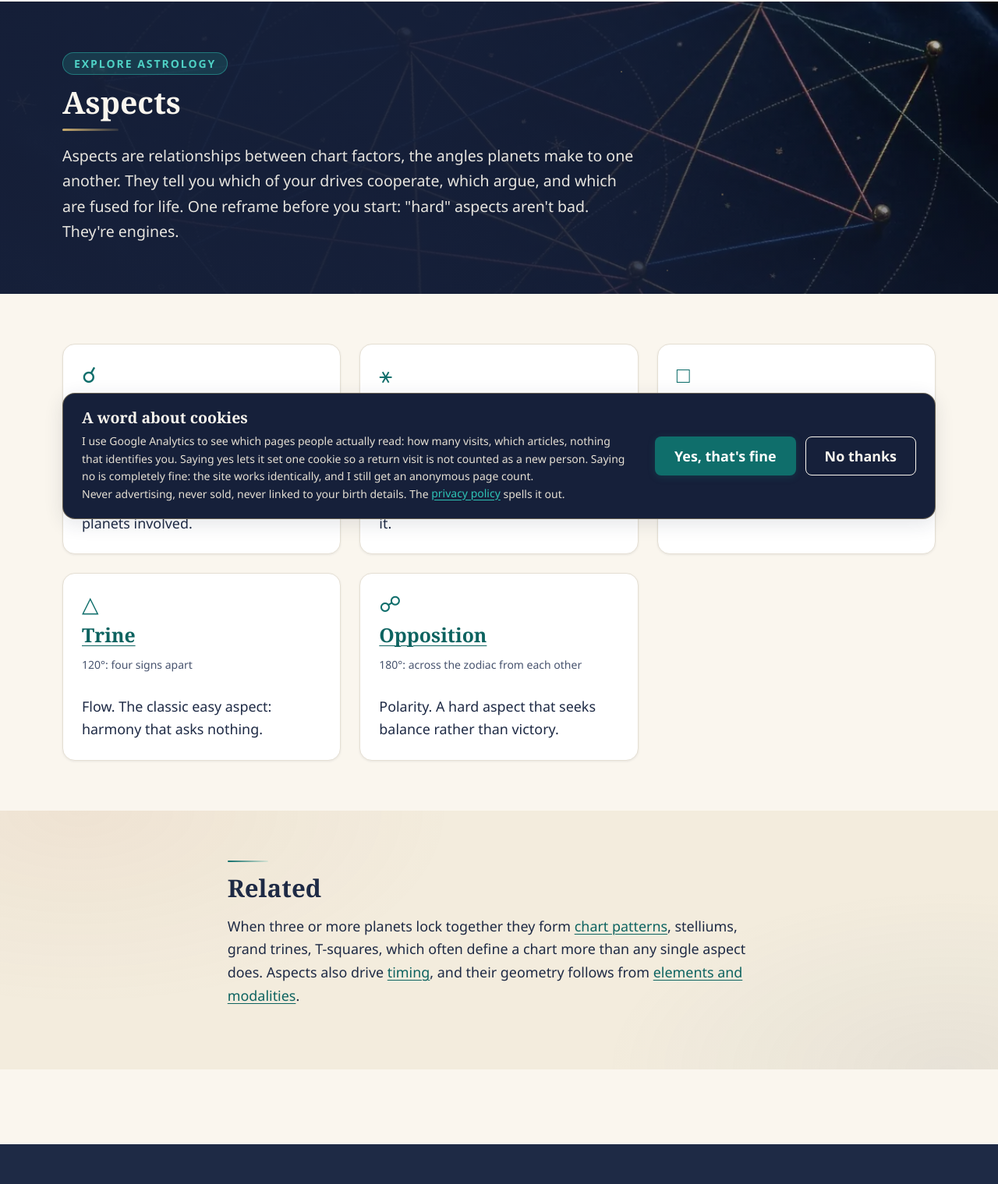
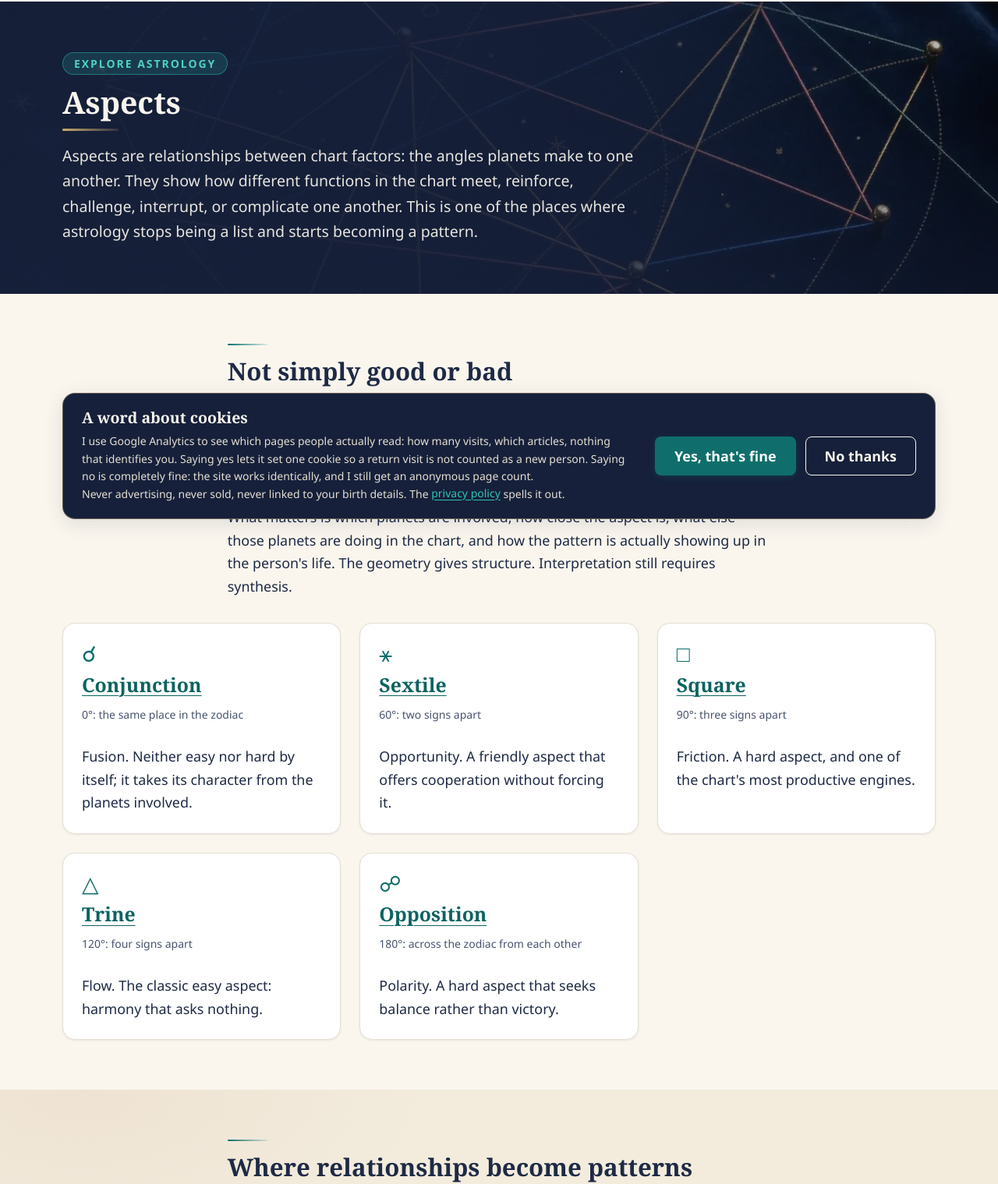
Before and after one commit to Shanenh22/MoLumenSite, an Astro site: page /explore/aspects in a window 1280 px wide. Shown: the part 118-1637 px from the top of the page at 78% size. Built offline with nearby package versions, Linux system fonts and the light colour scheme; Astro itself is replaced by a stand-in of ours; no server answers.

Commit message:
Refine aspects hub for relational interpretation

```diff
--- a/src/pages/explore/aspects/index.astro
+++ b/src/pages/explore/aspects/index.astro
@@ -10,8 +10,8 @@ const crumbs = [
 ---
 
 <BaseLayout
-  title="Aspects. The geometry of the chart"
-  description="Aspects are meaningful angles between planets: conjunction, sextile, square, trine, opposition. Learn what each one means, and why 'hard' aspects build your best skills."
+  title="Aspects. Relationships within the chart"
+  description="Aspects are meaningful angular relationships between planets. Learn conjunctions, sextiles, squares, trines, and oppositions without reducing them to good or bad."
   path="/explore/aspects/"
   breadcrumbs={crumbs}
 >
@@ -22,9 +22,10 @@ const crumbs = [
       <p class="eyebrow">Explore Astrology</p>
       <h1>Aspects</h1>
       <p class="lede">
-        Aspects are relationships between chart factors, the angles planets make to one another.
-        They tell you which of your drives cooperate, which argue, and which are fused for life.
-        One reframe before you start: "hard" aspects aren't bad. They're engines.
+        Aspects are relationships between chart factors: the angles planets make to one another.
+        They show how different functions in the chart meet, reinforce, challenge, interrupt, or
+        complicate one another. This is one of the places where astrology stops being a list and
+        starts becoming a pattern.
       </p>
       </div>
       <img
@@ -41,6 +42,20 @@ const crumbs = [
   </section>
 
   <section class="section">
+    <div class="container prose flow" style="margin-bottom: var(--space-8);">
+      <h2>Not simply good or bad</h2>
+      <p>
+        I am cautious with the old shorthand of "easy" and "hard" aspects. Some aspects tend to
+        describe more friction; others more flow. But flow can be underused, friction can become
+        productive, and neither tells you by itself how a person will live the configuration. A
+        square is not a sentence. A trine is not a guarantee.
+      </p>
+      <p>
+        What matters is which planets are involved, how close the aspect is, what else those planets
+        are doing in the chart, and how the pattern is actually showing up in the person's life. The
+        geometry gives structure. Interpretation still requires synthesis.
+      </p>
+    </div>
     <div class="container grid grid--3">
       {
         aspects.map((a) => (
@@ -59,13 +74,14 @@ const crumbs = [
 
   <section class="section section--alt">
     <div class="container prose flow">
-      <h2>Related</h2>
+      <h2>Where relationships become patterns</h2>
       <p>
-        When three or more planets lock together they form
-        <a href="/explore/chart-patterns/">chart patterns</a>, stelliums, grand trines,
-        T-squares, which often define a chart more than any single aspect does. Aspects also
-        drive <a href="/explore/transits/">timing</a>, and their geometry follows from
-        <a href="/explore/elements-and-modalities/">elements and modalities</a>.
+        When several planets connect through multiple aspects, larger
+        <a href="/explore/chart-patterns/">chart patterns</a> can emerge: T-squares, grand trines,
+        stelliums, and other configurations. Aspects are also central to
+        <a href="/explore/transits/">timing</a>, because moving planets form new relationships to
+        natal chart factors over time. In both cases, the meaning comes from the network, not from
+        one line drawn across the wheel.
       </p>
     </div>
   </section>
```
